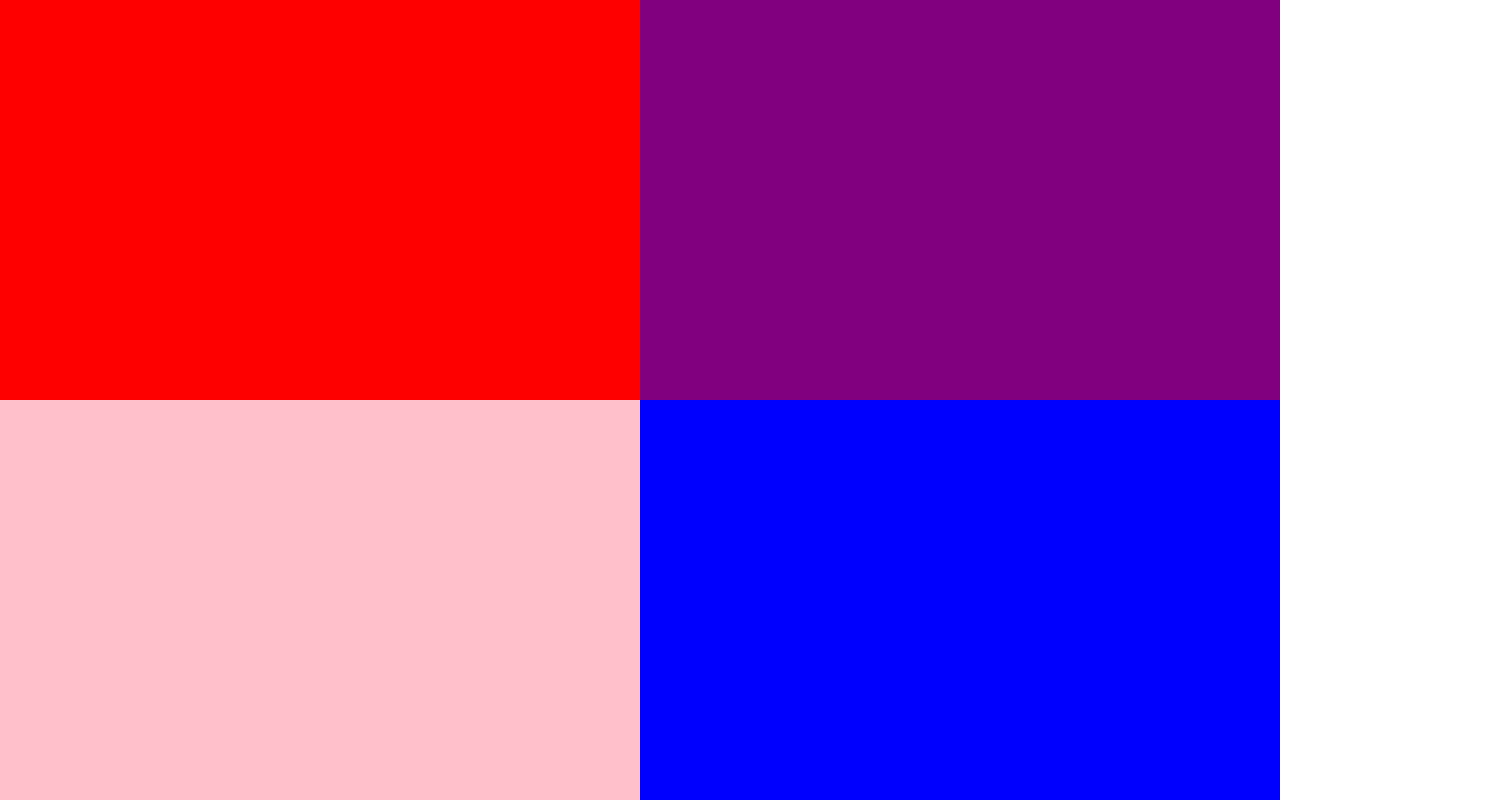
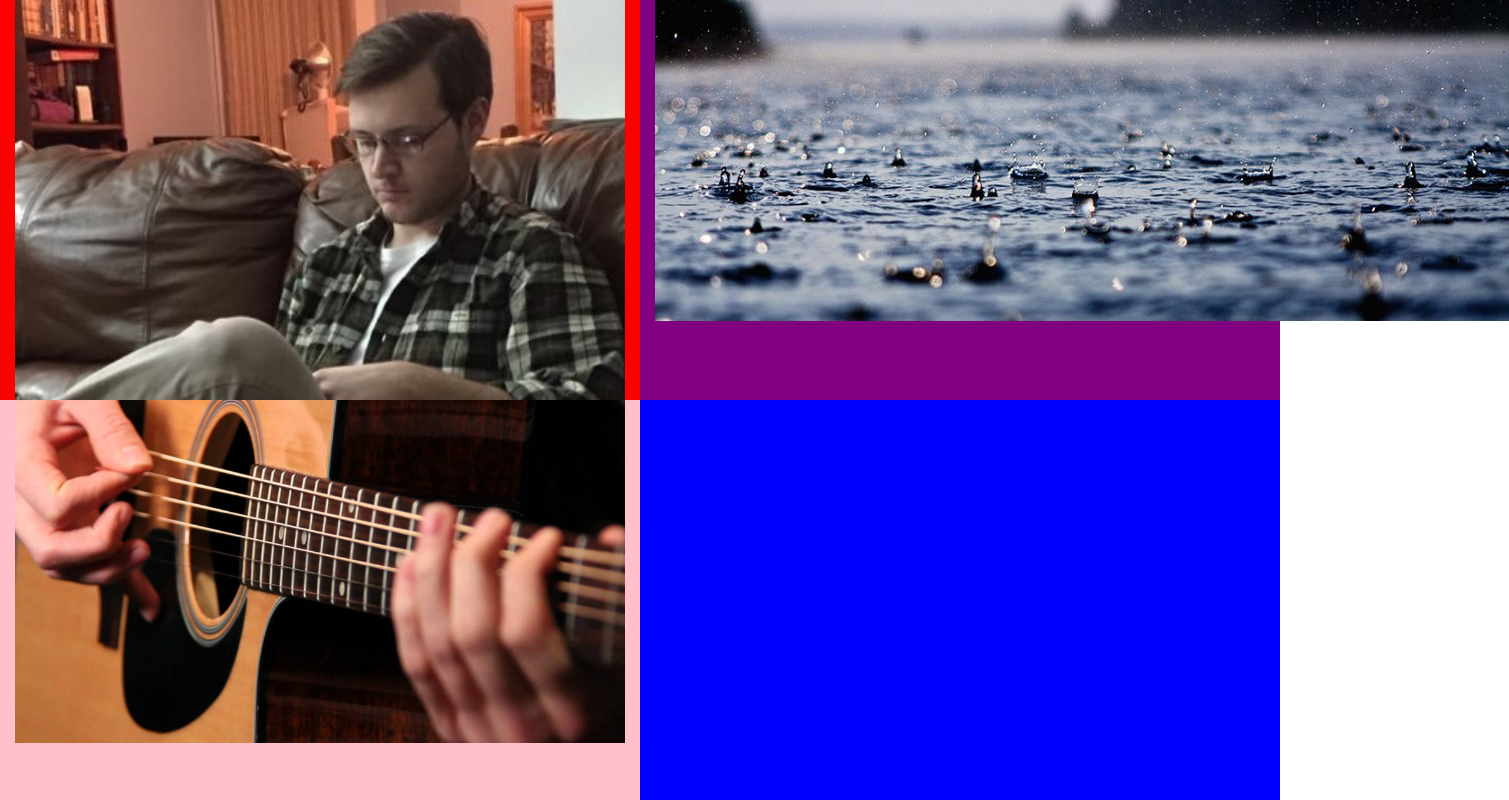
Before and after one commit to CoderClay/jeffapp, a plain HTML site: page index.html in a window 1280 px wide. Shown: the whole page, 1509 px wide, since content can reach past the window. Drawn offline with nearby package versions, Linux system fonts and the light colour scheme.

Commit message:
Update index.html

```diff
--- a/index.html
+++ b/index.html
@@ -16,16 +16,16 @@
     <div class="container-fluid">
       <div class="row">
         <div class="col-xs-12 col-sm-6 col-md-6 col-lg-6" id="oneDiv" onclick="claytonControl()">
-          <img id="clayton-image" src="./images/clayton.jpeg" alt="">
+          <img id="clayton-image" src="clayton.jpeg" alt="">
         </div>
 
         <div class="col-xs-12 col-sm-6 col-md-6 col-lg-6" id="twoDiv" onclick="rainControl()">
-          <img src="./images/rainfall.jpg" alt="">
+          <img src="rainfall.jpg" alt="">
         </div>
       </div>
       <div class="row">
         <div class="col-xs-12 col-sm-6 col-md-6 col-lg-6" id="threeDiv" onclick="freightTrainControl()">
-          <img id="guitar-image" src="./images/guitarjpg.jpg" alt="">
+          <img id="guitar-image" src="guitarjpg.jpg" alt="">
         </div>
         <div class="col-xs-12 col-sm-6 col-md-6 col-lg-6" id="fourDiv"></div>
       </div>
@@ -38,6 +38,6 @@
 
     <!-- Latest compiled and minified JavaScript -->
   <script src="https://maxcdn.bootstrapcdn.com/bootstrap/3.3.7/js/bootstrap.min.js" integrity="sha384-Tc5IQib027qvyjSMfHjOMaLkfuWVxZxUPnCJA7l2mCWNIpG9mGCD8wGNIcPD7Txa" crossorigin="anonymous"></script>
-  <script type="text/javascript" src="./scripts.js"></script>
+  <script type="text/javascript" src="scripts.js"></script>
   </body>
 </html>
```
